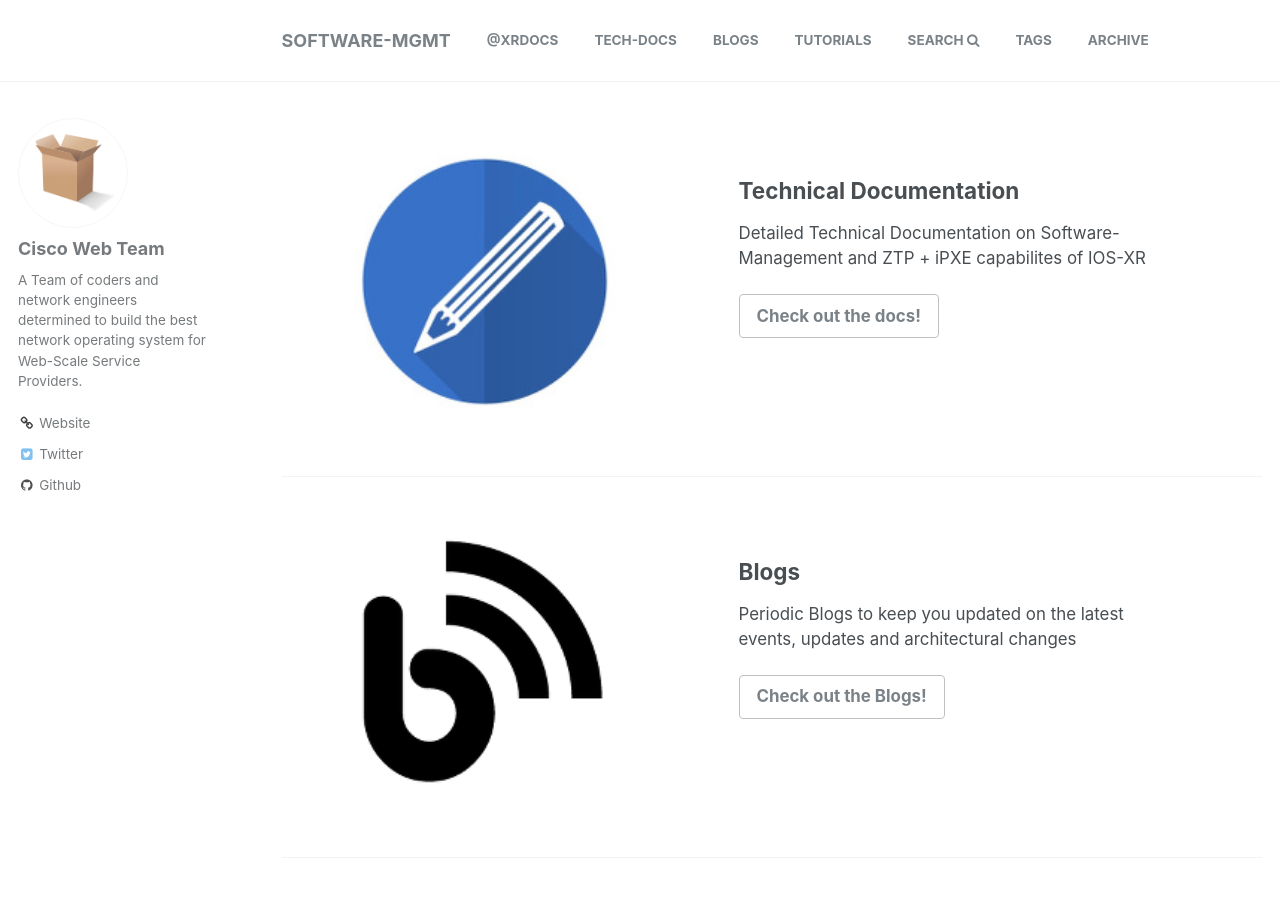
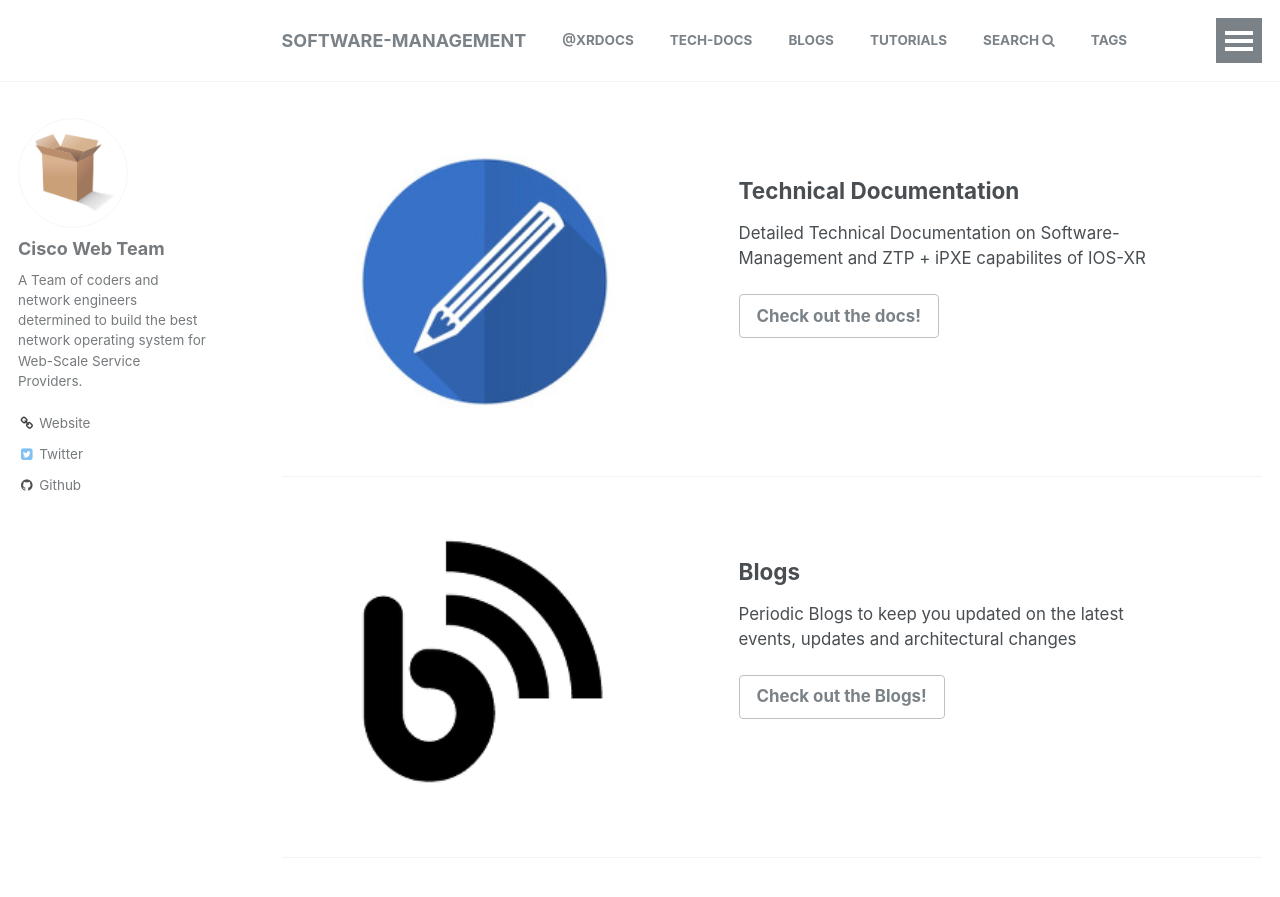
Before and after one commit to xrdocs/software-management, a Jekyll site: the page built from _pages/home.md, in a window 1280 px wide and 900 px high. Shown: the top 897 px of the window. Built offline with Jekyll 4.4.1, drawn with Linux system fonts in a browser that asks for light colours.

Commit message:
Update _config.yml

```diff
--- a/_config.yml
+++ b/_config.yml
@@ -8,7 +8,7 @@
 # Site Settings
 locale                   : "en-US"
 title                    : "IOS XR Software Management and ZTP @xrdocs"
-title_short              : "Software-Mgmt"
+title_short              : "Software-Management"
 title_separator          : "|"
 name                     : &name "Cisco Systems Inc"
 description              : &description "Documentation, Blogs and Tutorials on the Software Management and ZTP capabilities in IOS-XR"
```
